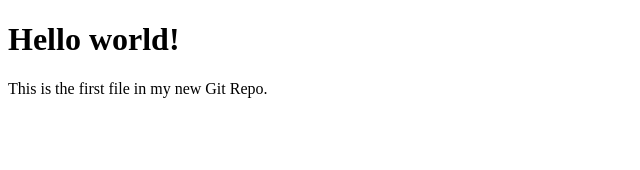
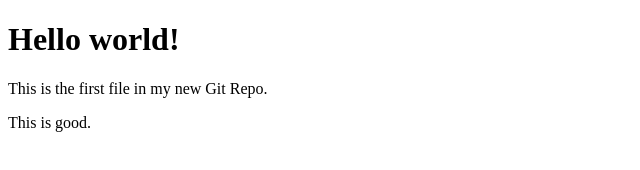
Before and after one commit to muntasirrb/hello-world, a plain HTML site: page index.htm in a window 1280 px wide. Shown: the full height of the page, 0-640 px from the left. Drawn offline with Linux system fonts and the light colour scheme.

Commit message:
New update on index

```diff
--- a/index.htm
+++ b/index.htm
@@ -7,6 +7,7 @@
 
 <h1>Hello world!</h1>
 <p>This is the first file in my new Git Repo.</p>
+<p>This is good.</p>
 
 </body>
 </html>
```
